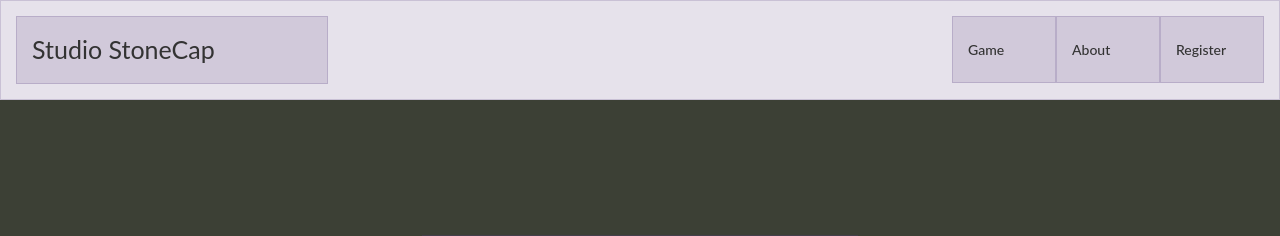
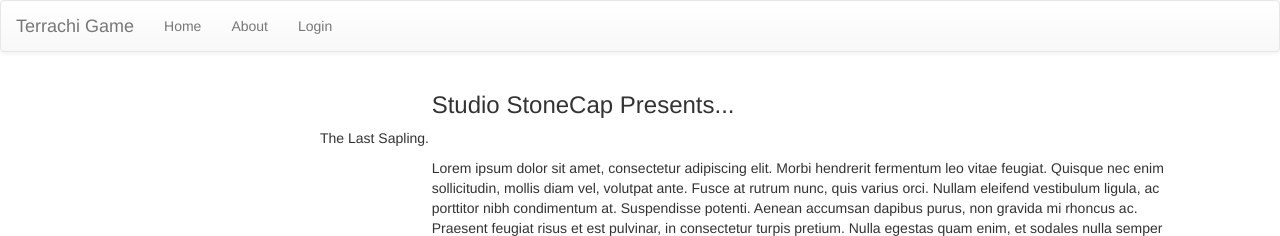
Before and after one commit to RyanCross/StoneCapWeb, a PHP site: page /tls-game.php in a window 1280 px wide. Shown: the top 236 px of the page. Run offline with PHP 8.4, Linux system fonts and the light colour scheme; data that the repository does not hold is empty; some libraries are stand-ins or nearby versions.

Commit message:
Changes to main page

```diff
--- a/login.php
+++ b/login.php
@@ -30,9 +30,6 @@
 			$res = $res->fetch_assoc();
 			$salt = intval($res['salt']);
 			$check_hash = sha1($salt . $password);
-
-      print $res['password_hash'];
-      print "\n".$check_hash;
 
 			if ($check_hash == $res['password_hash']){
 				// Start session and redirect to home.php
--- a/register.php
+++ b/register.php
@@ -33,9 +33,7 @@
 		if (!$c_password_error && !$email_error){
 			mt_srand(); // Seed number generator
 			$salt = mt_rand();
-      print $salt;
 			$hash = sha1($salt . $password);
-      print $hash;
 
 			// Insert appropriate data into authentication user info, this must be first as authentication depends on this!
       //$query = $db->prepare("INSERT INTO terrachi_db.authentication (email, password_hash, salt) VALUES (?,?,?);") or die("User account creation prepare error1");
@@ -47,7 +45,7 @@
 			// Start session and redirect to home.php
 			session_start();
 			$_SESSION['login'] = $email;
-			header('location: http://www.google.com');
+			header('location: tls-game.php');
 		}
 
 	}
--- a/tls-game.php
+++ b/tls-game.php
@@ -1,51 +1,6 @@
-<!DOCTYPE html>
-<html lang="en">
-  <head>
-    <meta charset="utf-8">
-    <meta http-equiv="X-UA-Compatible" content="IE=edge">
-    <meta name="viewport" content="width=device-width, initial-scale=1">
-    <!-- The above 3 meta tags *must* come first in the head; any other head content must come *after* these tags -->
-    <title>Bootstrap 101 Template</title>
-
-    <!-- Bootstrap -->
-    <link href="css/bootstrap.min.css" rel="stylesheet">
-    <link href="css/grid.css" rel="stylesheet">
-    <link href="css/style.css" rel="stylesheet">
-    <link href="css/style-home.css" rel="stylesheet">
-
-    <!-- HTML5 shim and Respond.js for IE8 support of HTML5 elements and media queries -->
-    <!-- WARNING: Respond.js doesn't work if you view the page via file:// -->
-    <!--[if lt IE 9]>
-      <script src="https://oss.maxcdn.com/html5shiv/3.7.2/html5shiv.min.js"></script>
-      <script src="https://oss.maxcdn.com/respond/1.4.2/respond.min.js"></script>
-    <![endif]-->
-
-      <!-- Fonts: -->
-     <!-- Company font -->
-      <link href='https://fonts.googleapis.com/css?family=Permanent+Marker' rel='stylesheet' type='text/css'>
-      <!-- Game Title Font --->
-      <link href='https://fonts.googleapis.com/css?family=Amatic+SC:400,700' rel='stylesheet' type='text/css'>
-      <!--Site Text Font -->
-      <link href='https://fonts.googleapis.com/css?family=Source+Sans+Pro:400,700,700italic' rel='stylesheet' type='text/css'>
-
-  </head>
-
-
-
-
-  <body>
-      <div class="container-fluid"> <!-- Page Container -->
-
-        <!-- BEGIN SECTION 1: NAVIGATION -->
-        <div class="row navigation">
-            <div class="col-md-12">
-                <div class="col-md-3 logo"> Studio StoneCap </div>
-                <div class="col-md-1 col-md-offset-6"> <h5>Game</h5> </div>
-                <div class="col-md-1">  <h5>About</h5>  </div>
-                <div class="col-md-1"> <h5>Register</h5> </div>
-            </div>
-        </div> <!-- end row: navigation -->
-        <!-- END SECTION 1 -->
+<?php
+    include_once("util/header.php");
+?>
 
 
         <!--BEGIN SECTION 2: GAME INFO -->
@@ -136,13 +91,6 @@
 
       </div> <!-- End Page Container -->
 
-
-
-
-
-    <!-- jQuery (necessary for Bootstrap's JavaScript plugins) -->
-    <script src="https://ajax.googleapis.com/ajax/libs/jquery/1.11.3/jquery.min.js"></script>
-    <!-- Include all compiled plugins (below), or include individual files as needed -->
-    <script src="js/bootstrap.min.js"></script>
-  </body>
-</html>
+<?php
+    include_once("util/footer.php");
+?>
```
